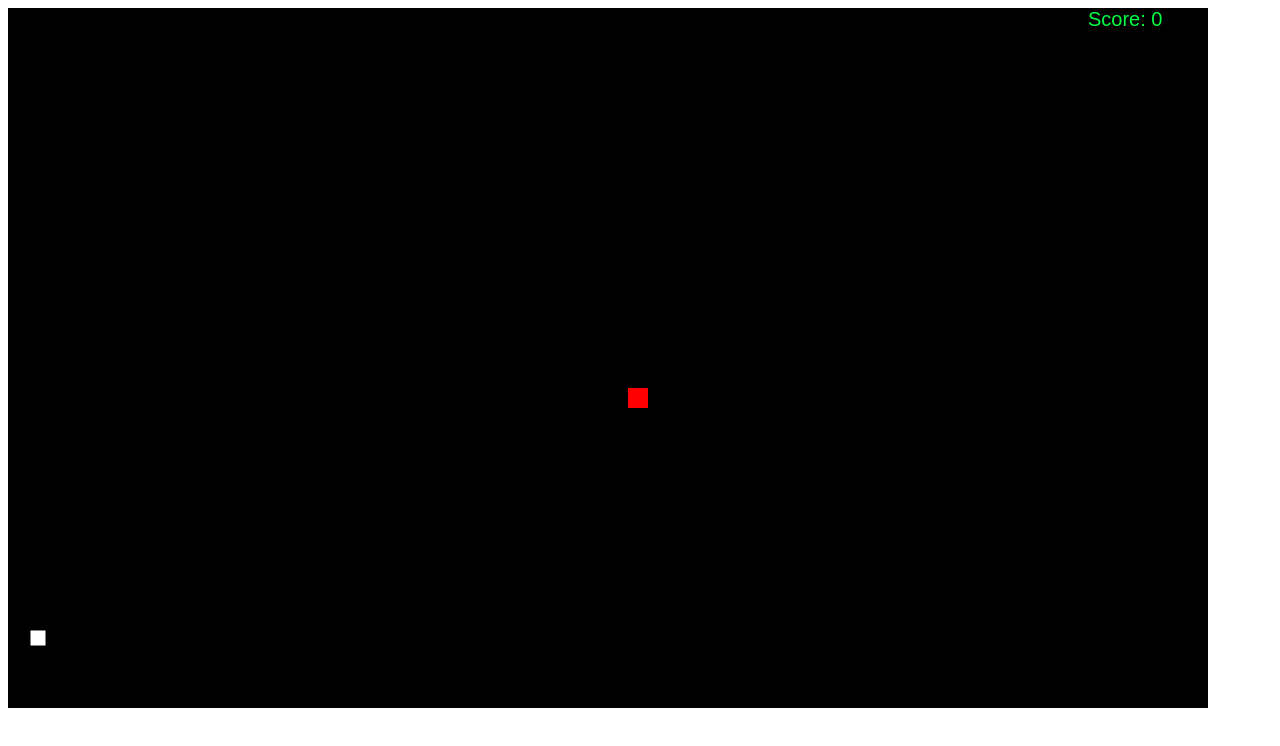
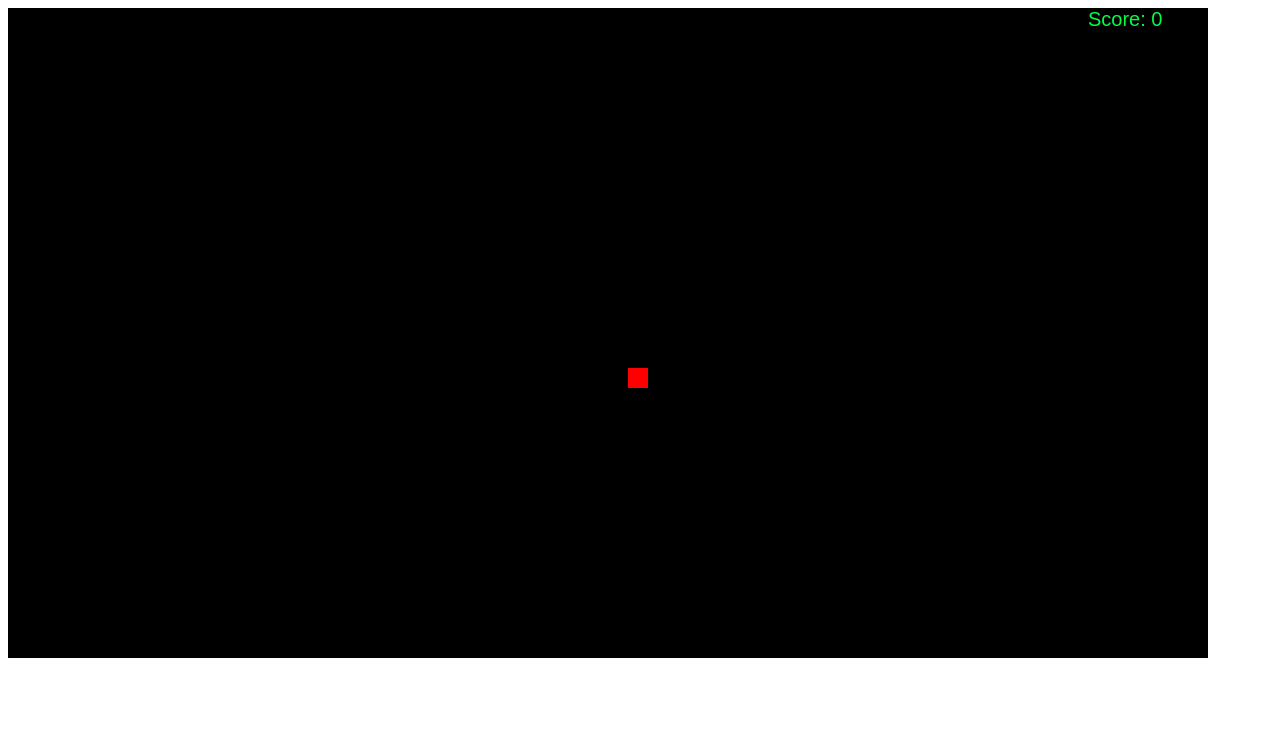
Before and after one commit to Naglivers/Cobrinha, a website: page index.html in a window 1280 px wide. Drawn offline with Linux system fonts and the light colour scheme.

Commit message:
Update index.html

```diff
--- a/index.html
+++ b/index.html
@@ -7,7 +7,7 @@
     <title>Joguinho da Cobra</title>
 </head>
 <body>
-    <canvas id="canvas" width="1200" height="700"></canvas>
+    <canvas id="canvas" width="1200" height="650"></canvas>
     <script src="snake.js"></script>
 </body>
 </html>
```
